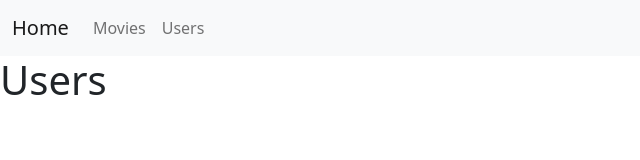
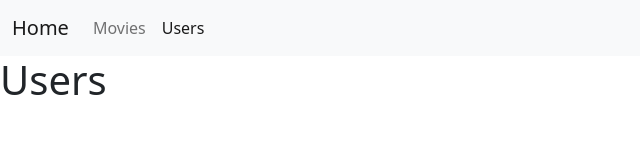
Before and after one commit to ejImDev/React_study, a React (Create React App) app in the folder study/: page /users in a window 1280 px wide. Shown: the top 160 px of the page, without its empty margins (0-640 px from the left). Built offline with nearby package versions, Linux system fonts and the light colour scheme.

Commit message:
NavLink 사용하기

```diff
--- a/study/src/components/Navbar.js
+++ b/study/src/components/Navbar.js
@@ -1,5 +1,5 @@
 import React from 'react';
-import { Link } from "react-router-dom";
+import { Link, NavLink } from "react-router-dom";
 
 const Navbar = () => {
     return (
@@ -12,11 +12,23 @@
                 </button>
                 <div className="collapse navbar-collapse" id="navbarNav">
                     <ul className="navbar-nav">
-                        <li className="nav-item active">
-                            <Link className="nav-link" to="/movies">Movies</Link>
+                        <li className="nav-item">
+                            <NavLink
+                                className="nav-link"
+                                to="/movies"
+                                activeClassName="active"
+                            >
+                                Movies
+                            </NavLink>
                         </li>
                         <li className="nav-item">
-                            <Link className="nav-link" to="/users">Users</Link>
+                            <NavLink
+                                className="nav-link"
+                                to="/users"
+                                activeClassName="active"
+                            >
+                                Users
+                            </NavLink>
                         </li>
                     </ul>
                 </div>
```
